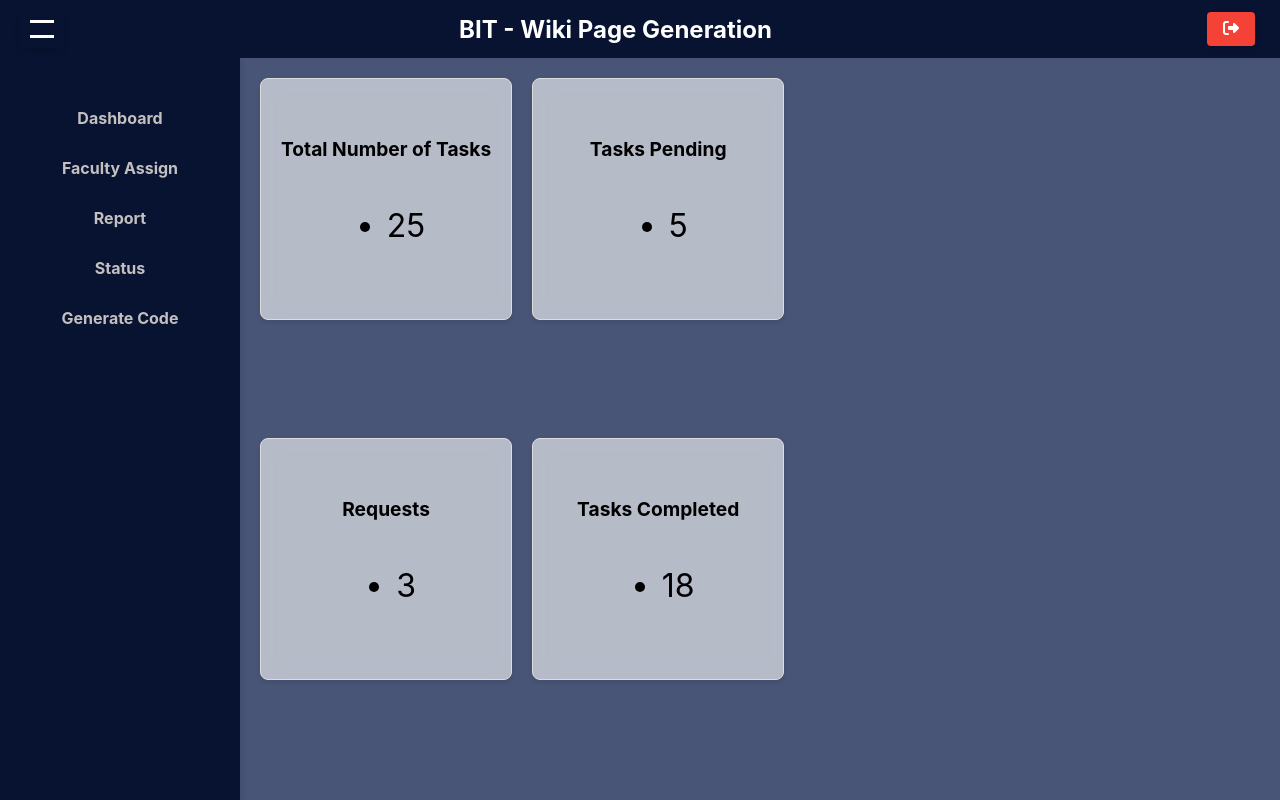
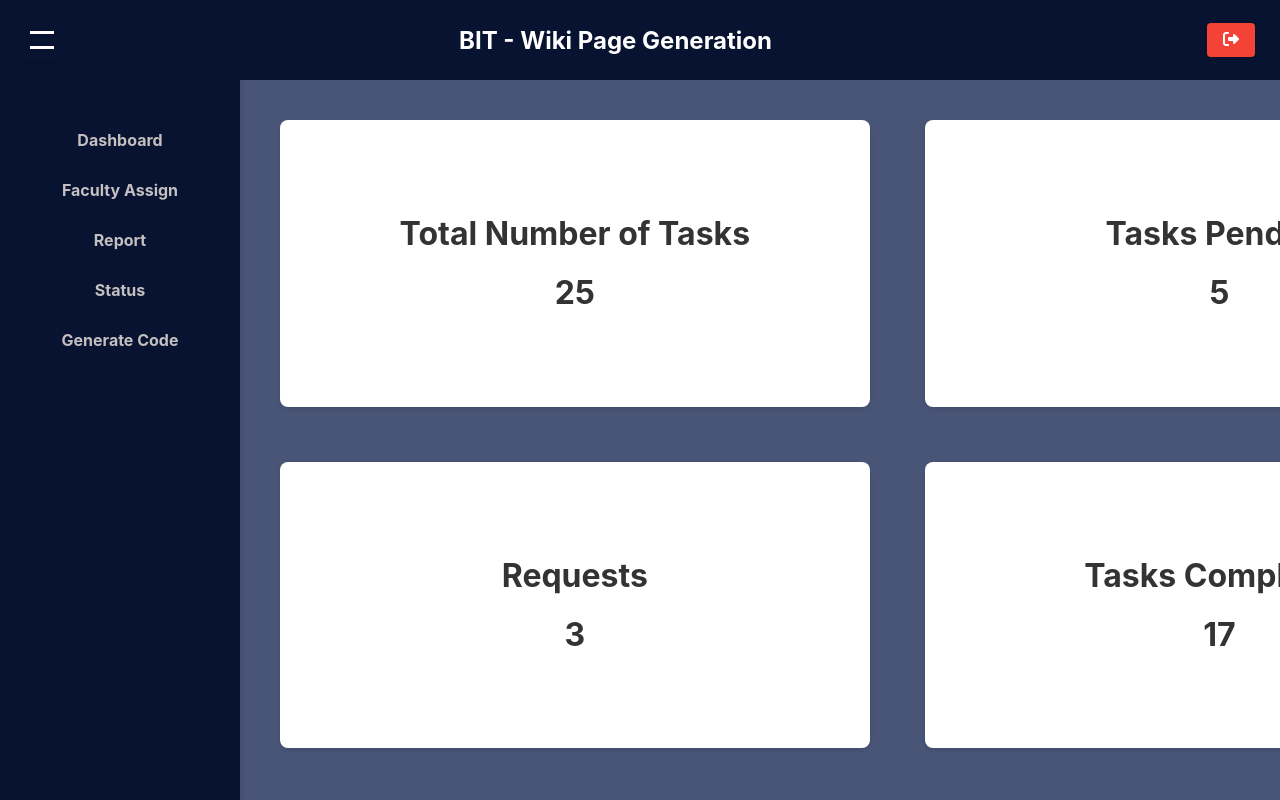
Before and after one commit to Bharaneedharan-K/WikiPage, a React (Create React App) app: page /admin/dashboard in a window 1280 px wide. Built offline with nearby package versions, Linux system fonts and the light colour scheme.

Commit message:
update the admin dashboard

```diff
--- a/src/adminPage/frontend/AdminDashboard.css
+++ b/src/adminPage/frontend/AdminDashboard.css
@@ -1,34 +1,41 @@
 .dashboard-container {
   display: grid;
-    grid-template-columns: repeat(2, 1fr); /* Two columns */
-    gap: 20px; /* Space between the cards */
+  grid-template-columns: 1fr 1fr; /* 2 columns */
+  grid-template-rows: 1fr 1fr; /* 2 rows */
+  gap: 35px; /* Space between the cards */
+  height: 90%;
+  width: 140%; /* Increase the container's width */
   padding: 20px;
-    height: calc(100vh - 60px); /* Ensure it fits within the available window space */
-    box-sizing: border-box;
 }
 
 .task-card {
-    background-color: rgba(255, 255, 255, 0.6); /* Semi-transparent background */
-    border: 1px solid #ddd;
+  background-color: #fff;
   border-radius: 8px;
   box-shadow: 0 2px 5px rgba(0, 0, 0, 0.1);
   padding: 20px;
-    backdrop-filter: blur(10px); /* Applies blur to the background */
   display: flex;
   flex-direction: column;
   justify-content: center;
   align-items: center;
-    height: 200px; /* Increased height */
+  text-align: center;
+  margin-top: 20px; /* Increase space at the top of the card */
+  margin-left: 20px;
 }
 
 .task-card h3 {
-    margin-top: 0;
-    font-size: 1.2em;
-    text-align: center;
+  font-size: 2em; /* Increase font size for the task labels */
+  margin: 0 0 10px 0;
+  color: #333;
+}
+
+.count-list {
+  list-style-type: none;
+  padding: 0;
+  margin: 10px 0 0 0;
 }
 
 .count-item {
-    font-size: 2em;
-    text-align: center;
-    margin-top: 10px;
+  font-size: 2em; /* Font size for the count */
+  font-weight: bold;
+  color: #333;
 }
--- a/src/adminPage/frontend/AdminDashboard.jsx
+++ b/src/adminPage/frontend/AdminDashboard.jsx
@@ -7,7 +7,7 @@ const AdminDashboard = () => {
     { label: 'Total Number of Tasks', count: '25' },
     { label: 'Tasks Pending', count: '5' },
     { label: 'Requests', count: '3' },
-    { label: 'Tasks Completed', count: '18' },
+    { label: 'Tasks Completed', count: '17' },
   ];
 
   return (
--- a/src/adminPage/frontend/AdminPage.css
+++ b/src/adminPage/frontend/AdminPage.css
@@ -7,6 +7,7 @@
 
 .top-bar {
   width: 100%;
+  height: 60px;
   background-color: #081331;
   padding: 10px 20px;
   box-shadow: 0 2px 5px rgba(0,0,0,0.1);
@@ -154,12 +155,12 @@
   overflow: hidden;
   transition: margin-left 0.3s;
   height: calc(100vh - 60px);
-  background-color: #495577; /* New background color for the main content area */
+  background-color: #495577;
 }
 
 .content {
   flex: 1;
-  background-color: #f0f0f0; /* New background color for the content inside the main content area */
+  background-color: #f0f0f0;
   padding: 20px;
   overflow-y: auto;
   height: 100%;
```
Lines whose indentation alone changed are shown as unchanged.
